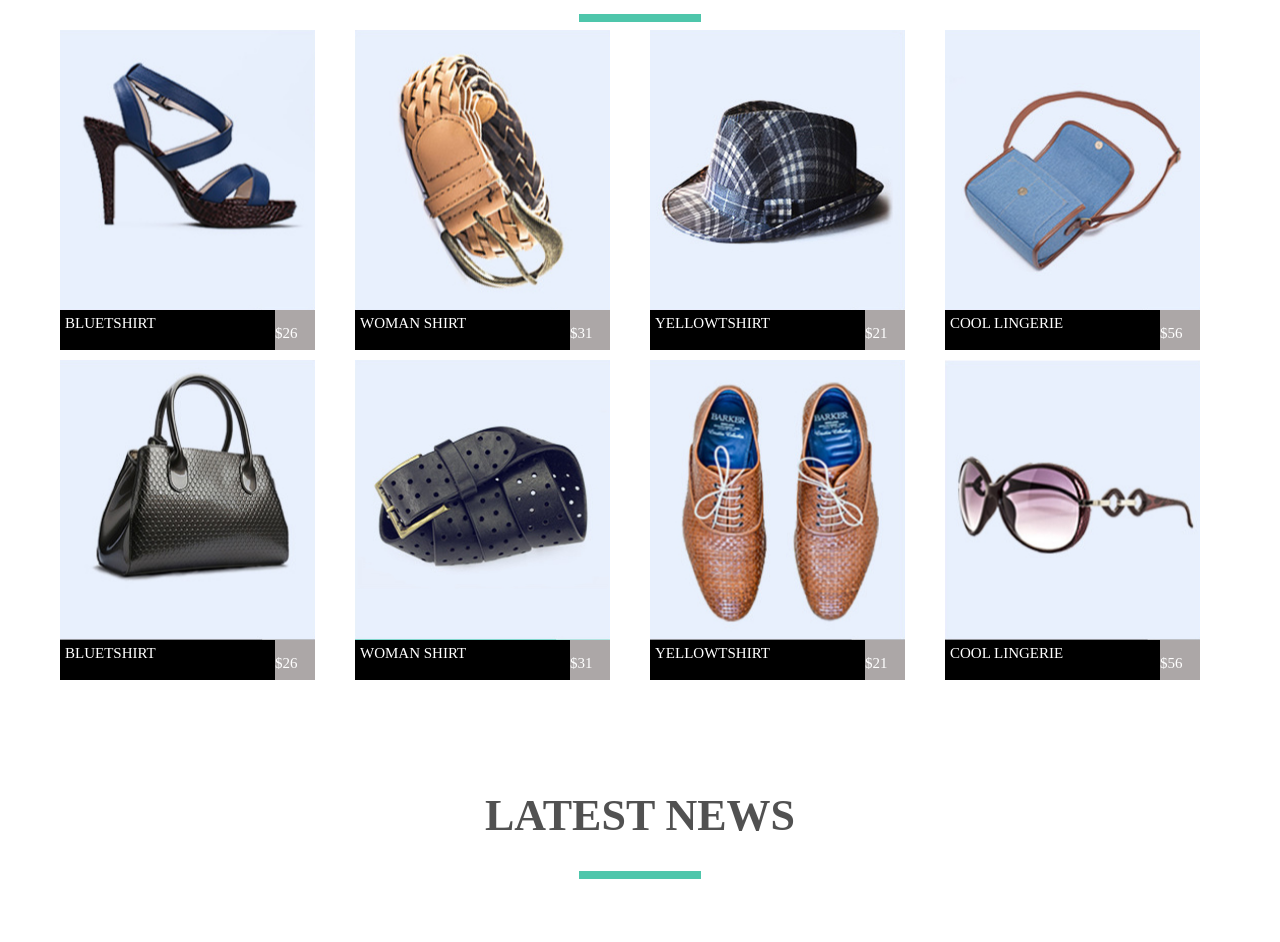
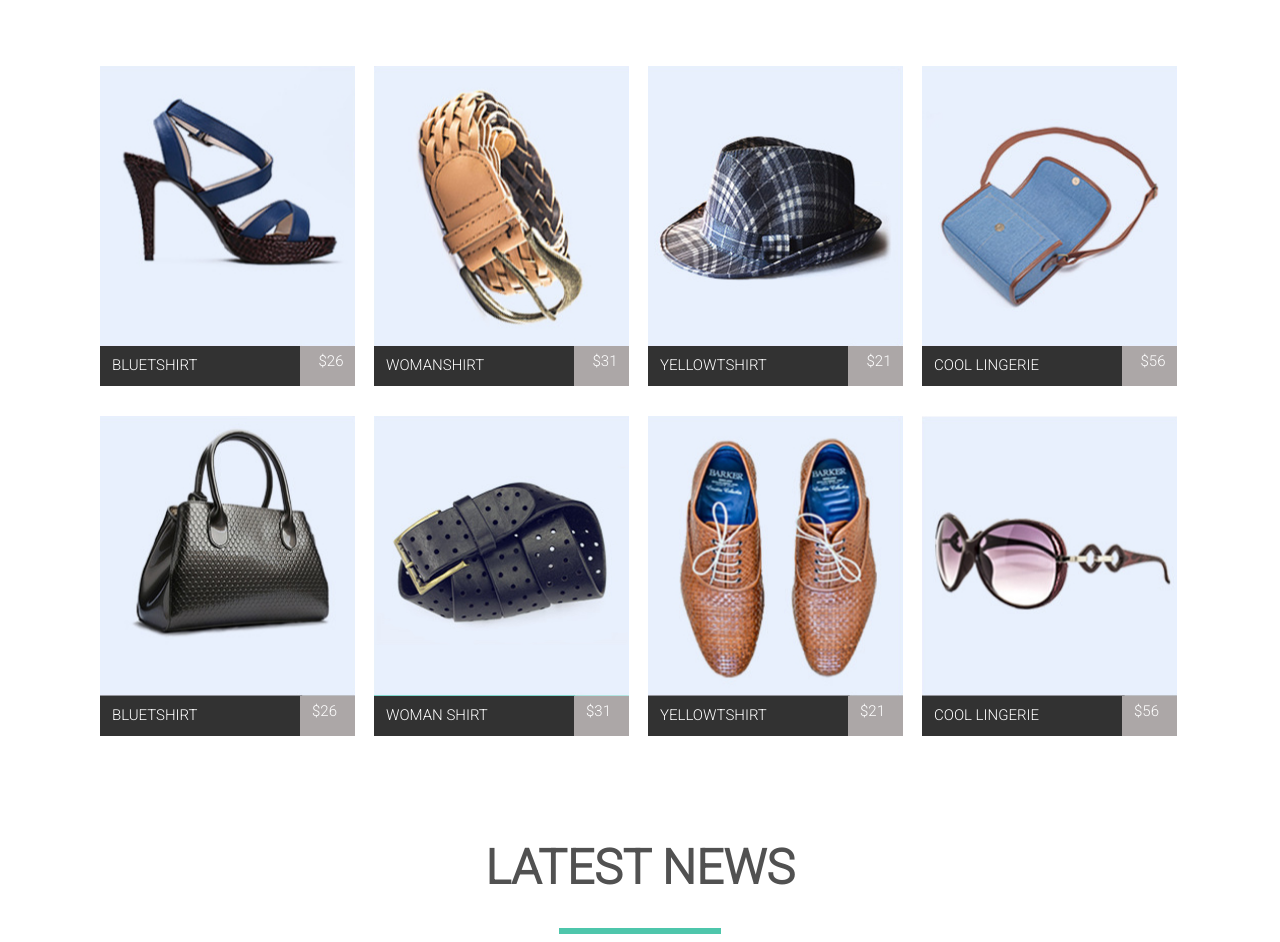
Before and after one commit to sginy/homework3, a plain HTML site: page index.html in a window 1280 px wide. Shown: the part 332-1274 px from the top of the page. Drawn offline with Linux system fonts and the light colour scheme.

Commit message:
new commit

```diff
--- a/css/main.css
+++ b/css/main.css
@@ -1,191 +1,172 @@
+.wrapper {
+    width: 1110px;
+    margin: 0 auto;
+    position: relative;
+}
 
 .menu {
-    margin: 0px 80px 200px 80px;
-    clear: both;
-}
-/* .menu_item {
-    background: rgb(98, 85, 85);
-    height: 100px;
-    clear: right;
-}  */
-.navigation {
-    width: 100%;
-    height: 50px;
-}
-.first {
-    font-family: 'Rajdhani', sans-serif;
-    text-align: left;
-    color: #000;
-    font-size: 35px;
-    font-weight: lighter;
-    margin: 40px 25px 25px 100px;
-    float: left;
+    /* width: 1200px; */
+    /* margin: 0 auto; */
+    position: relative;
+    line-height: 5em;
+    font-family: 'Roboto', sans-serif;
 
 }
 
+.first {
+    float: left;
+    margin: 0 auto;
+    font-family: 'Roboto', sans-serif;
+    color:rgb(81, 81, 81);
+}
+
 .submenu {
+    float: right;
+    margin: 0 auto;
+    margin: 0px 10px;
+    text-decoration: none;
     list-style-type: none;
-    float: right;
-    margin: 40px 25px 50px 30px;
+    font-family: 'Roboto', sans-serif;
+    font-weight: bolder;
 
+}
 
+.item-name {
+    text-decoration: none;
+    list-style-type: none;
+    font-family: 'Roboto', sans-serif;
+    color:rgb(81, 81, 81);
+}
+
+.clearfix {
+    clear: both;
 }
 
 .item-name:hover {
     color: #4ec6ab;
 }
 
-.item-name {
-    text-decoration: none;
-    font-size: 14px;
-    font-weight: bolder;
-    font-family: 'Roboto', sans-serif;
-    color: #000;
-    float: right;
-
-
-}
-/* .first {
-    font-family: 'Rajdhani', sans-serif;
-    text-align: left;
-    color: #000;
-    font-size: 35px;
-    font-weight: lighter;
-    margin: 40px 25px 25px 100px;
-    float: left;
-
-} */
-
 .colortext {
     color: #4ec6ab;
     font-weight: bold;
 }
-h1 {
-width: 100%;
+
+
+.title {
+    margin-top: 103px;
     text-align: center;
-margin-top: 100px;
     color: rgb(81, 81, 81);
-text-transform: uppercase;
-font-size: 44px;
-}
-/* .wrapper {
-    width: 100%;
-    margin: 0 auto;
-} */
-
-.conteiner {;
-    width: 1200px;
-    /* margin: 100px auto 2px; */
-    margin: 0 auto;
-    /* display: inline-block; */
-    height: 330px;
-    clear: left;
-    /* position: relative; */
-    right: -25%
-
+    font-size: 24px;
+    font-family: 'Roboto', sans-serif;
 }
 
-.box1:hover {
-    background:  #4ec6ab;
 
-}
-
-.box1 {
-    width: 255px;
-    height: 320px;
-    margin: 0 20px;
-    display: inline-block;
-    background: #000;
-    position: relative;
-    float: left;
-
-
-}
 img {
     width: 255px;
     height: 280px;
 }
 .text {
     color: #ffffff;
-    text-align: left;
-    margin: 5px 5px 5px 5px;
+    /* text-align: center ; */
     font-size: 15px;
+    margin: 0 auto;
+    line-height: 2em;
+    padding: 0px 5px 5px 12px;
+    font-family: 'Roboto', sans-serif;
+}
 
+.box1:hover .box1-1 {
+    background: #4ec6ab
 }
-.box1-1:hover {
-    background:  #4ec6ab;
+.box1:hover  {
+    background: #4ec6ab
+}
+.conteiner {
+    margin: 0 auto;
+}
+.box1 {
+    width: 255px;
+    height: 320px;
+    margin: 0 auto;
+    display: inline-block;
+    background: #323232;
+    margin-top: 92px;
+    margin-left: 15px;
+    position: relative;
 
 }
 .box1-1 {
     float: right;
-    width: 40px;
+    width: 55px;
     height: 40px;
     background: rgb(172, 167, 167);
     position: absolute;
     right: 0px;
     bottom: 0px;
+    text-align: center;
 
 }
-.conteiner2 {;
-    width: 1200px;
+
+.box2:hover .box2-1 {
+    background: #4ec6ab
+}
+.box2:hover  {
+    background: #4ec6ab
+}
+
+.conteiner2 {
     margin: 0 auto;
-    /* display: inline-block; */
-    height: 330px;
-    clear: left;
-    /* position: relative; */
-    right: -25%
-}
-.box2:hover {
-    background:  #4ec6ab;
 }
 .box2 {
     width: 255px;
     height: 320px;
-    margin: 0 20px;
+    margin: 0 auto;
     display: inline-block;
-    background: #000;
+    background: #323232;
     position: relative;
-    float: left;
-}
-.box2-1:hover {
-    background:  #4ec6ab;
+    margin-top: 30px;
+    margin-left: 15px;
 }
 .box2-1 {
     float: right;
-    width: 40px;
+    width: 55px;
     height: 40px;
     background: rgb(172, 167, 167);
     position: absolute;
     right: 0px;
     bottom: 0px;
 }
-.conteiner3 {
-    width: 1200px;
+
+footer {
+    width: 1110px;
     margin: 0 auto;
 }
-.underline {
-    font-size: 22px;
-    color: #000
-
-}
-p {
-    text-align: justify;
+.conteiner3 {
+    /* width: 1110px; */
+    margin: 0 auto;
+    font-family: 'Roboto', sans-serif;
 }
 .box3 {
     width: 320px;
     height: 500px;
     display: inline-block;
-    margin: 80px 50px 0 25px;
+    margin: 0 auto;
+    position: relative;
+    margin-left: 35px;
+    margin-top: 80px;
    }
-
    .footer_img {
-    width: 380px;
-    height: 280px;
+    width: 350px;
+    height: 260px;
+   }
+   .underline {
+    font-size: 22px;
+    color:  rgb(81, 81, 81);
+    font-weight: bolder;
    }
    .button {
     color: #ffffff;
-    width: 75px;
-     /* margin: 50px; */
+    width: 78px;
     height: 10px;
     display: inline-block;
     border: 1px  #ffffff;
@@ -195,5 +176,4 @@ p {
     position: absolute;
     background: #4ec6ab;
     border-radius: 3px;
-
    }
--- a/index.html
+++ b/index.html
@@ -4,7 +4,7 @@
 <head>
   <meta charset="UTF-8">
   <meta name="viewport" content="width=device-width, initial-scale=1.0">
-    <link href="https://fonts.googleapis.com/css2?family=Rajdhani&family=Roboto&display=swap" rel="stylesheet">
+  <link href="https://fonts.googleapis.com/css2?family=Roboto:wght@300&display=swap" rel="stylesheet">
   <link rel="stylesheet" href="./css/main.css">
   <title>Document</title>
 </head>
@@ -12,12 +12,9 @@
 <body>
   <header>
     <main class="wrapper">
-          <!-- <h1 class="first"><span class="colortext">M</span>ART</h1> -->
       <div class="menu">
         <h1 class="first"><span class="colortext">M</span>ART</h1>
-                <nav class="navigation">
         <ul class="menu_item">
-
           <li class="submenu"><a href="#" class="item-name">CONTACT US</a></li>
           <li class="submenu"><a href="#" class="item-name">BLOG</a></li>
           <li class="submenu"><a href="#" class="item-name">SHOP</a></li>
@@ -25,82 +22,131 @@
           <li class="submenu"><a href="#" class="item-name">ABOUT US</a></li>
           <li class="submenu"><a href="#" class="item-name">HOME</a></li>
         </ul>
-                  </nav>
+        <div class="clearfix"></div>
       </div>
+
+
+      <div class="title">
         <h1>FEATURD PRODUCTS</h1>
-                        <hr size=8px color="#4ec6ab" width=120px align="center">
+        <hr size=6px color="#4ec6ab" width=160px align="center">
+      </div>
+
+
+
+
+
       <div class="conteiner">
         <div class="box1">
           <img src="./img/1.jpg" alt="bluetshirt">
-                            <p. class="text">BLUETSHIRT</p>
-                            <div class="box1-1"><p>$26</p></div>
+            <p class="text">BLUETSHIRT</p>
+              <div class="box1-1">
+                <p class="text">$26</p>
+            </div>
         </div>
         <div class="box1">
-                            <img src="./img/2.jpg"alt="WOMANSHIRT">
-                            <p. class="text">WOMAN SHIRT</p>
-                            <div class="box1-1"><p>$31</p></div>
+          <img src="./img/2.jpg" alt="WOMANSHIRT">
+            <p class="text">WOMANSHIRT</p>
+              <div class="box1-1">
+                <p class="text">$31</p>
+            </div>
         </div>
         <div class="box1">
           <img src="./img/3.jpg" alt="YELLOWTSHIRT">
-                            <p. class="text">YELLOWTSHIRT</p>
-                            <div class="box1-1"><p>$21</p></div>
+            <p class="text">YELLOWTSHIRT</p>
+              <div class="box1-1">
+                <p class="text">$21</p>
+            </div>
         </div>
         <div class="box1">
           <img src="./img/4.jpg" alt="COOLLINGERIE">
-                            <p. class="text">COOL LINGERIE</p>
-                            <div class="box1-1"><p>$56</p></div>
+            <p class="text">COOL LINGERIE</p>
+              <div class="box1-1">
+                <p class="text">$56</p>
               </div>
         </div>
+      </div>
+
+
+
+
+
+
+
       <div class="conteiner2">
         <div class="box2">
           <img src="./img/5.jpg" alt="bluetshirt">
-                            <p. class="text">BLUETSHIRT</p>
-                            <div class="box2-1"><p>$26</p></div>
+            <p class="text">BLUETSHIRT</p>
+              <div class="box2-1">
+                <p class="text">$26</p>
+              </div>
         </div>
         <div class="box2">
-                            <img src="./img/6.jpg"alt="WOMANSHIRT">
-                            <p. class="text">WOMAN SHIRT</p>
-                            <div class="box2-1"><p>$31</p></div>
+          <img src="./img/6.jpg" alt="WOMANSHIRT">
+            <p class="text">WOMAN SHIRT</p>
+              <div class="box2-1">
+                <p class="text">$31</p>
+              </div>
         </div>
         <div class="box2">
           <img src="./img/7.jpg" alt="YELLOWTSHIRT">
-                            <p. class="text">YELLOWTSHIRT</p>
-                            <div class="box2-1"><p>$21</p></div>
+          <p class="text">YELLOWTSHIRT</p>
+            <div class="box2-1">
+              <p class="text">$21</p>
+            </div>
         </div>
         <div class="box2">
           <img src="./img/8.jpg" alt="COOLLINGERIE">
-                            <p. class="text">COOL LINGERIE</p>
-                            <div class="box2-1"><p>$56</p></div>
+          <p class="text">COOL LINGERIE</p>
+            <div class="box2-1">
+              <p class="text">$56</p>
+            </div>
         </div>
       </div>
     </main>
   </header>
+
+
+
+
   <footer>
+
+    <div class="title">
       <h1>LATEST NEWS</h1>
-          <hr size=8px color="#4ec6ab" width=120px align="center">
+    <hr size=6px color="#4ec6ab" width=160px align="center">
+    </div>
+
+
+
+
+
     <div class="conteiner3">
       <div class="box3">
-                  <img class="footer_img"  src="./img/11.png" alt="#">
+        <img class="footer_img" src="./img/11.png" alt="#">
         <p class="underline">Lorem ipsum dolor, sit amet consectetur adipisicing elit. Veniam, reiciendis!</p>
         <hr size=4px color="#4ec6ab" width=100px align="left">
-                    <p>Lorem, ipsum dolor sit amet consectetur adipisicing elit. Eaque consequuntur ullam qui recusandae, architecto unde suscipit. Perferendis quisquam facilis doloremque quis unde. Voluptatem ratione alias, deleniti sit id quos officia!</p>
+        <p>Lorem, ipsum dolor sit amet consectetur adipisicing elit. Eaque consequuntur ullam qui recusandae, architecto
+          unde suscipit. Perferendis quisquam facilis doloremque quis unde. Voluptatem ratione alias, deleniti sit id
+          quos officia!</p>
         <div class="button">Read More</div>
       </div>
       <div class="box3">
         <img class="footer_img" src="./img/12.png" alt="#">
         <p class="underline">Lorem ipsum dolor, sit amet consectetur adipisicing elit. Veniam, reiciendis!</p>
         <hr size=4px color="#4ec6ab" width=100px align="left">
-                  <p>Lorem, ipsum dolor sit amet consectetur adipisicing elit. Eaque consequuntur ullam qui recusandae, architecto unde suscipit. Perferendis quisquam facilis doloremque quis unde. Voluptatem ratione alias, deleniti sit id quos officia!</p>
+        <p>Lorem, ipsum dolor sit amet consectetur adipisicing elit. Eaque consequuntur ullam qui recusandae, architecto
+          unde suscipit. Perferendis quisquam facilis doloremque quis unde. Voluptatem ratione alias, deleniti sit id
+          quos officia!</p>
         <div class="button">Read More</div>
       </div>
       <div class="box3">
         <img class="footer_img" src="./img/13.png" alt="#">
         <p class="underline">Lorem ipsum dolor, sit amet consectetur adipisicing elit. Veniam, reiciendis!</p>
         <hr size=4px color="#4ec6ab" width=100px align="left">
-                  <p>Lorem, ipsum dolor sit amet consectetur adipisicing elit. Eaque consequuntur ullam qui recusandae, architecto unde suscipit. Perferendis quisquam facilis doloremque quis unde. Voluptatem ratione alias, deleniti sit id quos officia!</p>
+        <p>Lorem, ipsum dolor sit amet consectetur adipisicing elit. Eaque consequuntur ullam qui recusandae, architecto
+          unde suscipit. Perferendis quisquam facilis doloremque quis unde. Voluptatem ratione alias, deleniti sit id
+          quos officia!</p>
         <div class="button">Read More</div>
       </div>
-
     </div>
   </footer>
 </body>
```
Lines whose indentation alone changed are shown as unchanged.
